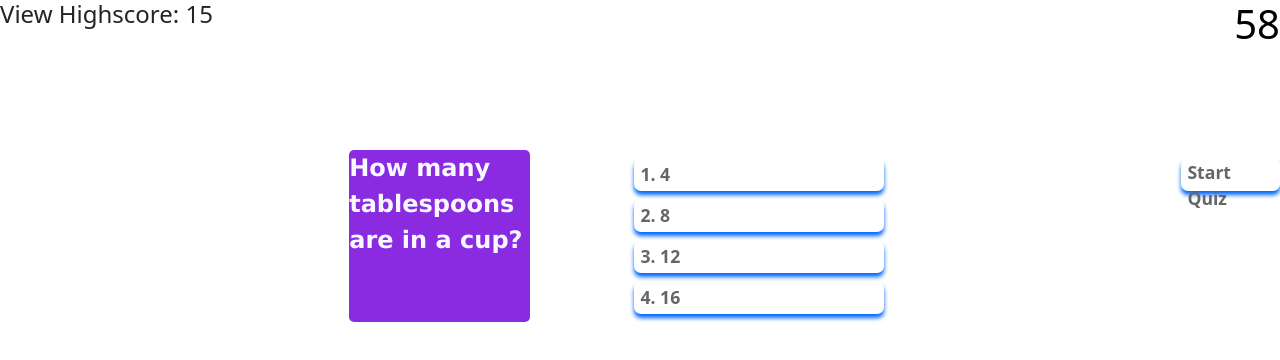
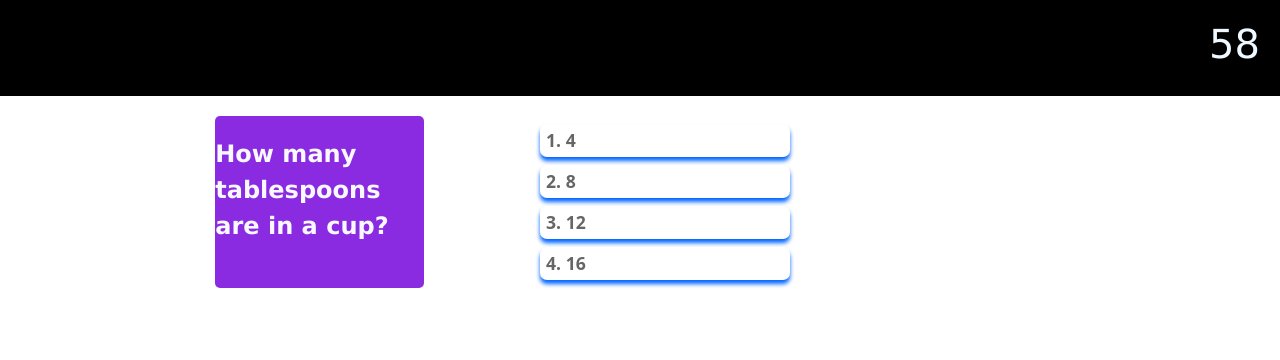
Before and after one commit to jongregory75/Code-Quiz, a plain HTML site: page index.html in a window 1280 px wide. Both pictures are taken after a click on the button "Start Quiz". Drawn offline with nearby package versions, Linux system fonts and the light colour scheme.

Commit message:
Updated clock and header styling, additional css classes and alignment

```diff
--- a/assets/css/style.css
+++ b/assets/css/style.css
@@ -5,10 +5,19 @@
 }
 
 header {
-  width: 100%;
   display: flex;
   justify-content: space-between;
-  height: 150px;
+  align-items: center;
+  padding: 20px;
+  background-color: black;
+  font-family: "Lucida Sans", "Lucida Sans Regular", "Lucida Grande",
+    "Lucida Sans Unicode", Geneva, Verdana, sans-serif;
+}
+
+.main {
+  display: flex;
+  justify-content: center;
+  padding-top: 20px;
 }
 
 div {
@@ -20,24 +29,22 @@ div {
   justify-content: center;
 }
 
-  #button {
+.startButton {
+  justify-content: center;
 }
 
 .clock {
   flex-direction: row;
   justify-content: flex-end;
-    color: black;
+  color: aliceblue;
 }
 
-  .main {
-    display: flex;
-    justify-content: center;
-  }
-
-  .score {
+h4 .showScore {
+  color: aliceblue;
 }
 
 .questions {
+  width: 40%;
 }
 
 #question {
@@ -51,13 +58,14 @@ div {
   border-radius: 5px;
   border-width: 2px;
   line-height: 1.5;
+  padding-top: 20px;
 }
 
 button {
   margin-left: 20%;
   margin-top: 8px;
   width: 250px;
-    height:33px;
+  height: 33px;
   border: 1px;
   border-radius: 7px;
   background: #fff;
@@ -77,18 +85,3 @@ div {
   color: #fff;
   box-shadow: none;
 }
-}
-#choices {
-}
-
-#choiceOne {
-}
-
-#choiceTwo {
-}
-
-#choiceThree {
-}
-
-#choiceFour {
-}
--- a/assets/javascript/script.js
+++ b/assets/javascript/script.js
@@ -50,6 +50,7 @@ var qArray = [
 ];
 
 var clock = document.querySelector(".clock");
+var showScore = document.querySelector(".showScore");
 var mainContent = document.getElementById("mainContent");
 var secondsLeft = 60;
 var qIndex = 0;
@@ -100,28 +101,27 @@ function drawQuestion() {
     cIndex.appendChild(cButtons);
   });
 
-  qIndex++;
-
   function checkAnswer(event) {
     //TODO set var = event.target.id and compare to qNow.answer
     if (event.target.id == qNow.answer) {
       score = score + 1;
+      showScore.textContent = score;
       qIndex++;
+      //changeButton();
+      drawQuestion();
     } else {
       secondsLeft -= 5;
       qIndex++;
+      //changeButton();
+      drawQuestion();
     }
   }
-  //TODO: draw next question
 
   //TODO: add point for correct answer
-
-  //TODO: call logic to subtract time for wrong answer
 
   //TODO: remove/hide start quiz button
 }
 
-//Create countdown function and add it to the header h1
 function setTime() {
   //TODO: insert logic to subtract time from countdown
   // Sets interval in variable
@@ -132,15 +132,13 @@ function setTime() {
     if (secondsLeft === 0) {
       // Stops execution of action at set interval
       clearInterval(timerInterval);
-      // Calls function to create and append image
-      //gameOver();
     }
   }, 1000);
 }
 
+//Quiz Controller function
 function startQuiz() {
   drawQuestion();
   setTime();
-  console.log(qIndex);
-  qIndex++;
+  startButton.style.display = "none";
 }
--- a/index.html
+++ b/index.html
@@ -15,7 +15,7 @@
     <!-- header container -->
     <header class="topContainer">
       <!-- container for the score -->
-      <h4 id="score">View Highscore: 15</h4>
+      <h4 id="score" class="showScore"></h4>
 
       <!-- container for the clock -->
       <h1 class="clock"
@@ -27,8 +27,9 @@
       <ul id="choices">
       </ul>
     </div>
-    <button id="startQuiz">Start Quiz</button>
-    </main>
+    <div>
+    <button id="startQuiz" class="startButton">Start Quiz</button>
+  </div></main>
     <script src="./assets/javascript/script.js"></script>
   </body>
 </html>
```
Lines whose indentation alone changed are shown as unchanged.
